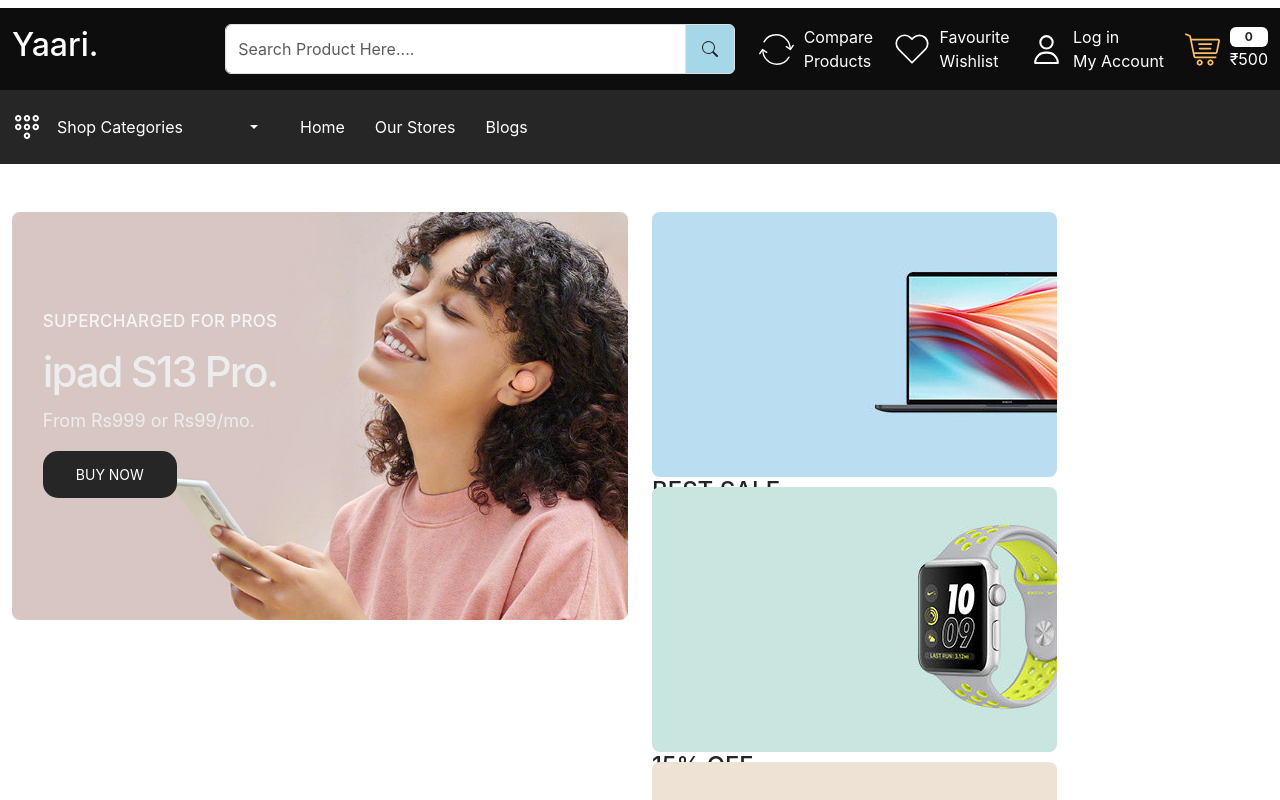
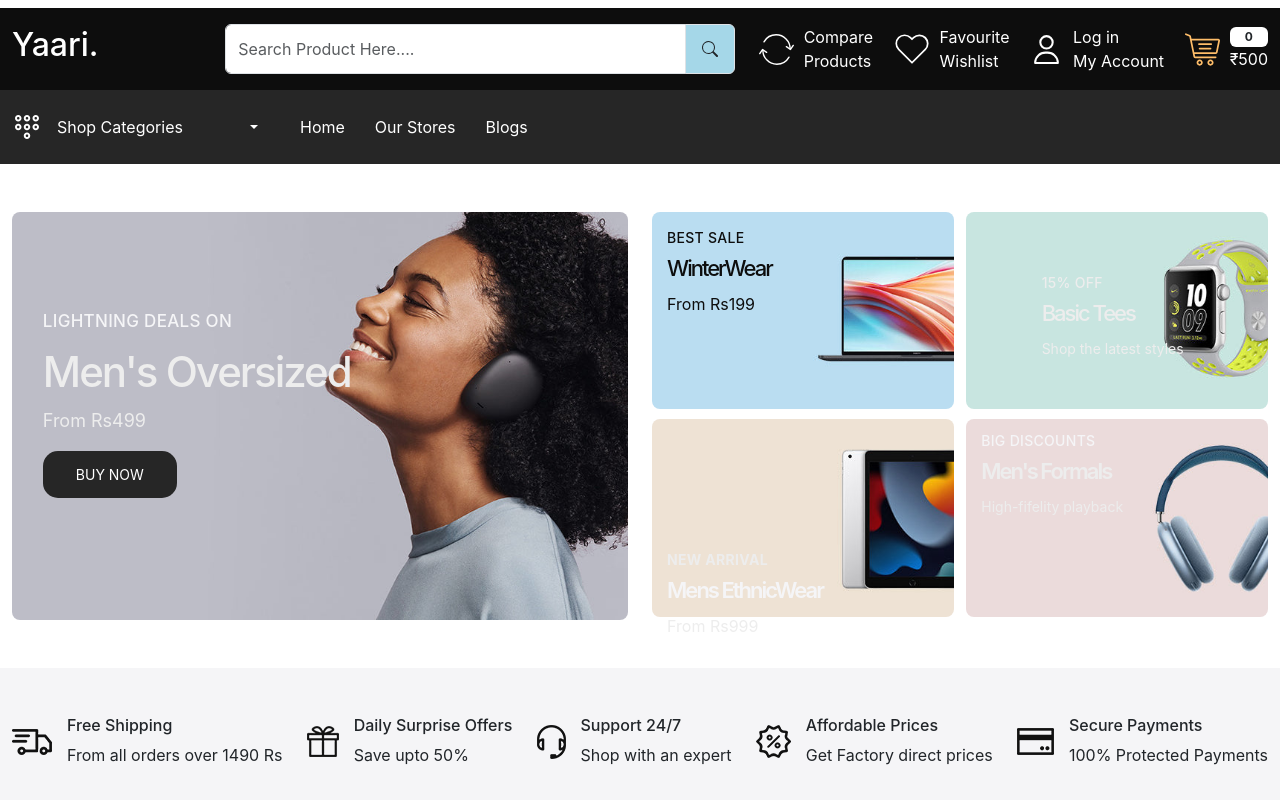
Before and after one commit to Unfazed7/E-commerce, a React (Create React App) app: page / in a window 1280 px wide. Shown: the top 800 px of the page. Built offline with nearby package versions, Linux system fonts and the light colour scheme.

Commit message:
Update home.js

```diff
--- a/src/pages/home.js
+++ b/src/pages/home.js
@@ -13,69 +13,69 @@ const home = () => {
             <div className="col-6">
               <div className="main-banner position-relative">
                 <img
-                     src="images/main-banner-1.jpg"
+                     src="images/main-banner.jpg"
                      className="img-fluid rounded-3"
                      alt="main banner"
                 />
                 <div className="main-banner-content position-absolute">
-                  <h4>SUPERCHARGED FOR PROS</h4>
-                  <h5>ipad S13 Pro.</h5>
-                  <p>From Rs999 or Rs99/mo.</p>
+                  <h4>Lightning Deals On</h4>
+                  <h5>Men's Oversized</h5>
+                  <p>From Rs499 </p>
                   <Link className="button">BUY NOW</Link>
                 </div>
               </div>
             </div>
             <div className="col-6">
               <div className="d-flex flex-wrap gap-10 justify-content-between align-items-center">
-              <div className="small-banner position-relative">
+              <div className="small-banner-1 position-relative">
                 <img
                      src="images/catbanner-01.jpg"
                      className="img-fluid rounded-3"
                      alt="main banner"
                 />
-                <div className="small-banner-content position-absolute">
+                <div className="small-banner-content-1 position-absolute">
                   <h4>BEST SALE</h4>
-                  <h5>Laptops Max</h5>
-                  <p>From Rs999 or <br/>Rs99/mo.</p>
+                  <h5>WinterWear</h5>
+                  <p>From Rs199</p>
 
                 </div>
               </div>
-              <div className="small-banner position-relative">
+              <div className="small-banner-2 position-relative">
                 <img
                      src="images/catbanner-02.jpg"
                      className="img-fluid rounded-3"
                      alt="main banner"
                 />
-                <div className="small-banner-content position-absolute">
+                <div className="small-banner-content-2 position-absolute">
                   <h4>15% OFF</h4>
-                  <h5>Smartwatch 7</h5>
-                  <p>Shop the latest band <br/>styles and colors</p>
+                  <h5>Basic Tees</h5>
+                  <p>Shop the latest styles </p>
 
                 </div>
               </div>
-              <div className="small-banner position-relative">
+              <div className="small-banner-3 position-relative">
                 <img
                      src="images/catbanner-03.jpg"
                      className="img-fluid rounded-3"
                      alt="main banner"
                 />
-                <div className="small-banner-content position-absolute">
+                <div className="small-banner-content-3 position-absolute">
                   <h4>NEW ARRIVAL</h4>
-                  <h5>But IPad Air</h5>
-                  <p>From Rs999 or <br/>Rs99/mo.</p>
+                  <h5>Mens EthnicWear</h5>
+                  <p>From Rs999 </p>
 
                 </div>
               </div>
-              <div className="small-banner position-relative ">
+              <div className="small-banner-4 position-relative ">
                 <img
                      src="images/catbanner-04.jpg"
                      className="img-fluid rounded-3"
                      alt="main banner"
                 />
-                <div className="small-banner-content position-absolute">
-                  <h4>FREE ENGRAVING</h4>
-                  <h5>AirPods Max</h5>
-                  <p>High-fifelity playback &<br/>ultra-low distortion</p>
+                <div className="small-banner-content-4 position-absolute">
+                  <h4>Big Discounts</h4>
+                  <h5>Men's Formals</h5>
+                  <p>High-fifelity playback</p>
 
                 </div>
               </div>
```
